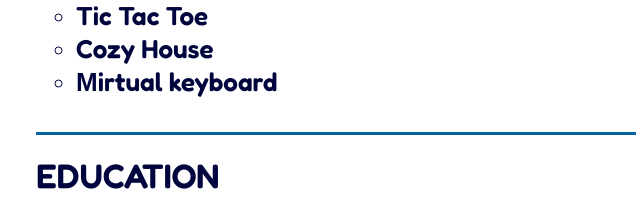
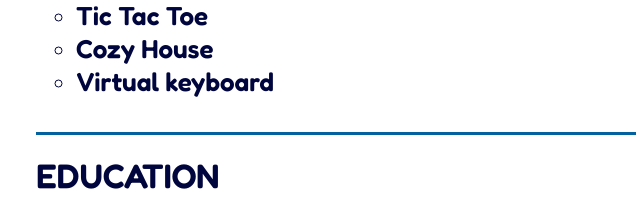
Before and after one commit to aArt13/rsschool-cv, a plain HTML site: page index.html in a window 1280 px wide. Shown: the part 2244-2454 px from the top of the page, 304-944 px from the left. Drawn offline with nearby package versions, Linux system fonts and the light colour scheme; a web font is replaced by a local one.

Commit message:
fix: fix link name

```diff
--- a/index.html
+++ b/index.html
@@ -135,7 +135,7 @@ return false
                                 <li><a class="contacts__links" href="https://rolling-scopes-school.github.io/aart13-JSFEPRESCHOOL/image-galery/" target="_blank">Image gallery</a></li>
                                 <li><a class="contacts__links" href="https://rolling-scopes-school.github.io/aart13-JSFEPRESCHOOL/tic-tac-toe/" target="_blank">Tic Tac Toe</a></li>
                                 <li><a class="contacts__links" href="https://rolling-scopes-school.github.io/aart13-JSFE2022Q1/shelter/pages/main/" target="_blank">Cozy House</a></li>
-                                <li><a class="contacts__links" href="https://aart13.github.io/virtual-keyboard/" target="_blank">Мirtual keyboard</a></li>
+                                <li><a class="contacts__links" href="https://aart13.github.io/virtual-keyboard/" target="_blank">Virtual keyboard</a></li>
                             </ul>
                     </section>
                     <section class="section education" id="education">
```
